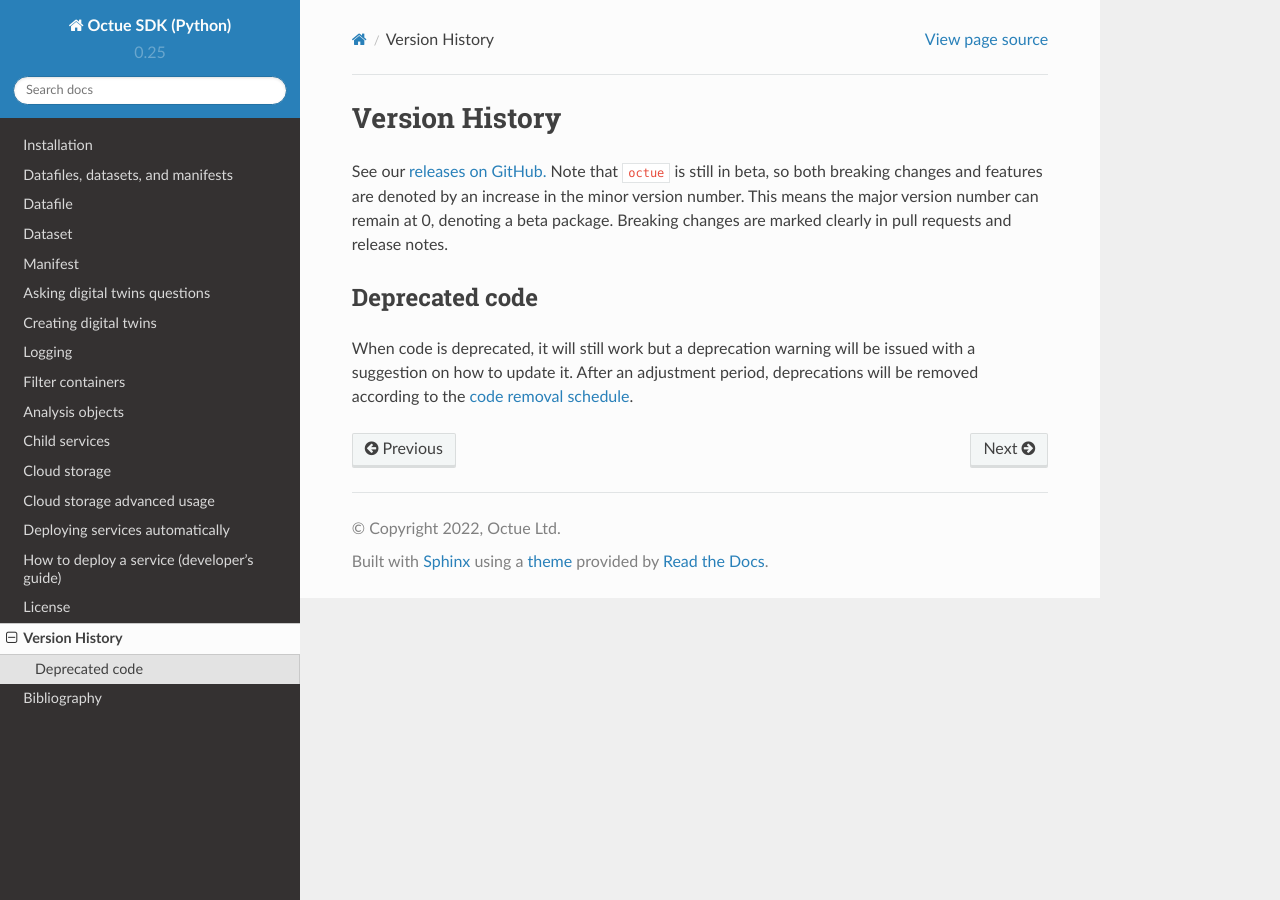
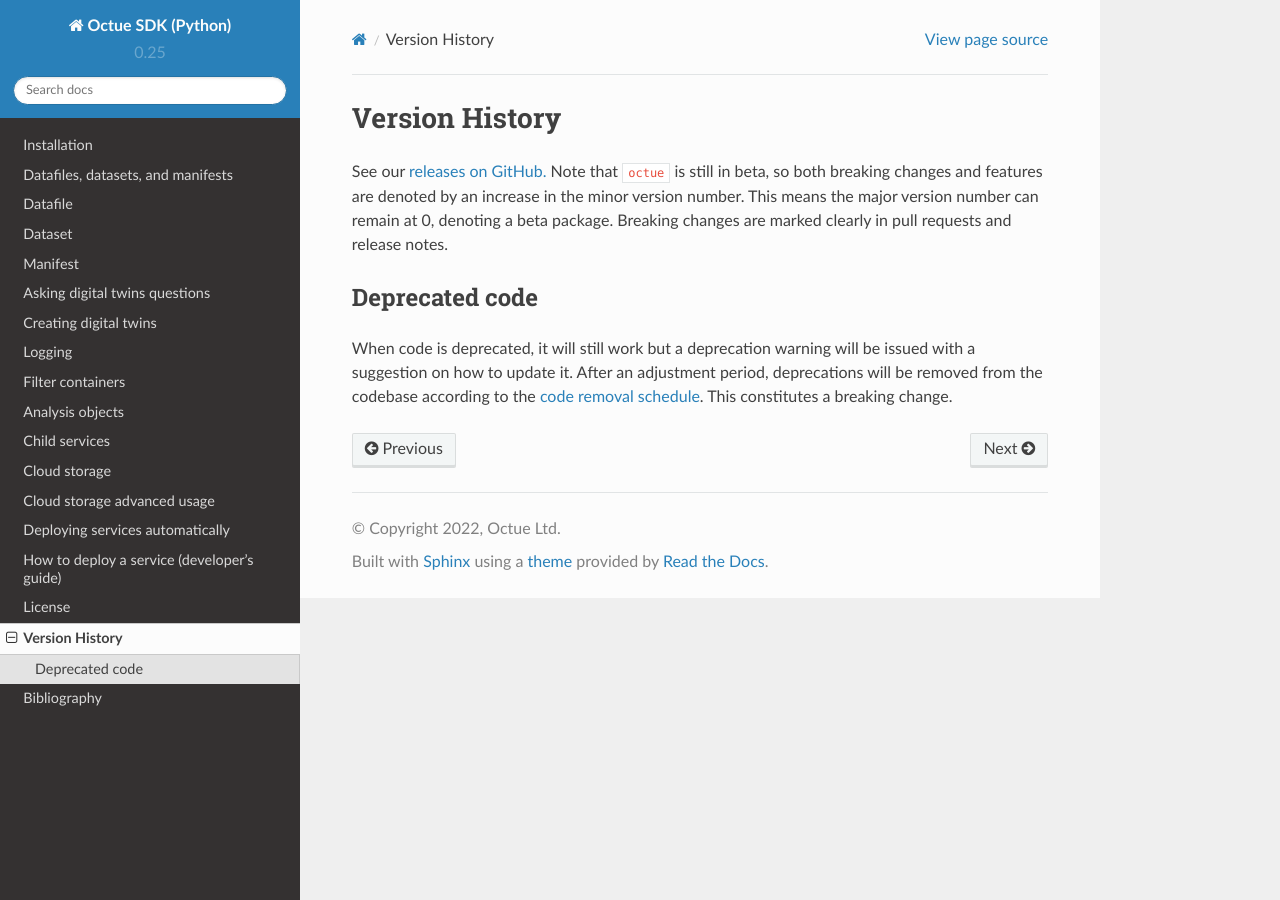
Before and after one commit to octue/octue-sdk-python, a Sphinx documentation site: the page built from docs/source/version_history.rst, in a window 1280 px wide. Built offline with Sphinx 7.4.7 and the Read the Docs theme 2.0.0, drawn with Linux system fonts in a browser that asks for light colours.

```diff
--- a/docs/source/version_history.rst
+++ b/docs/source/version_history.rst
@@ -11,4 +11,5 @@ release notes.
 Deprecated code
 ===============
 When code is deprecated, it will still work but a deprecation warning will be issued with a suggestion on how to update
-it. After an adjustment period, deprecations will be removed according to the `code removal schedule <https://github.com/octue/octue-sdk-python/issues/415>`_.
+it. After an adjustment period, deprecations will be removed from the codebase according to the `code removal schedule <https://github.com/octue/octue-sdk-python/issues/415>`_.
+This constitutes a breaking change.
```
Also changed, not shown: README.md (+15 -6 lines).
